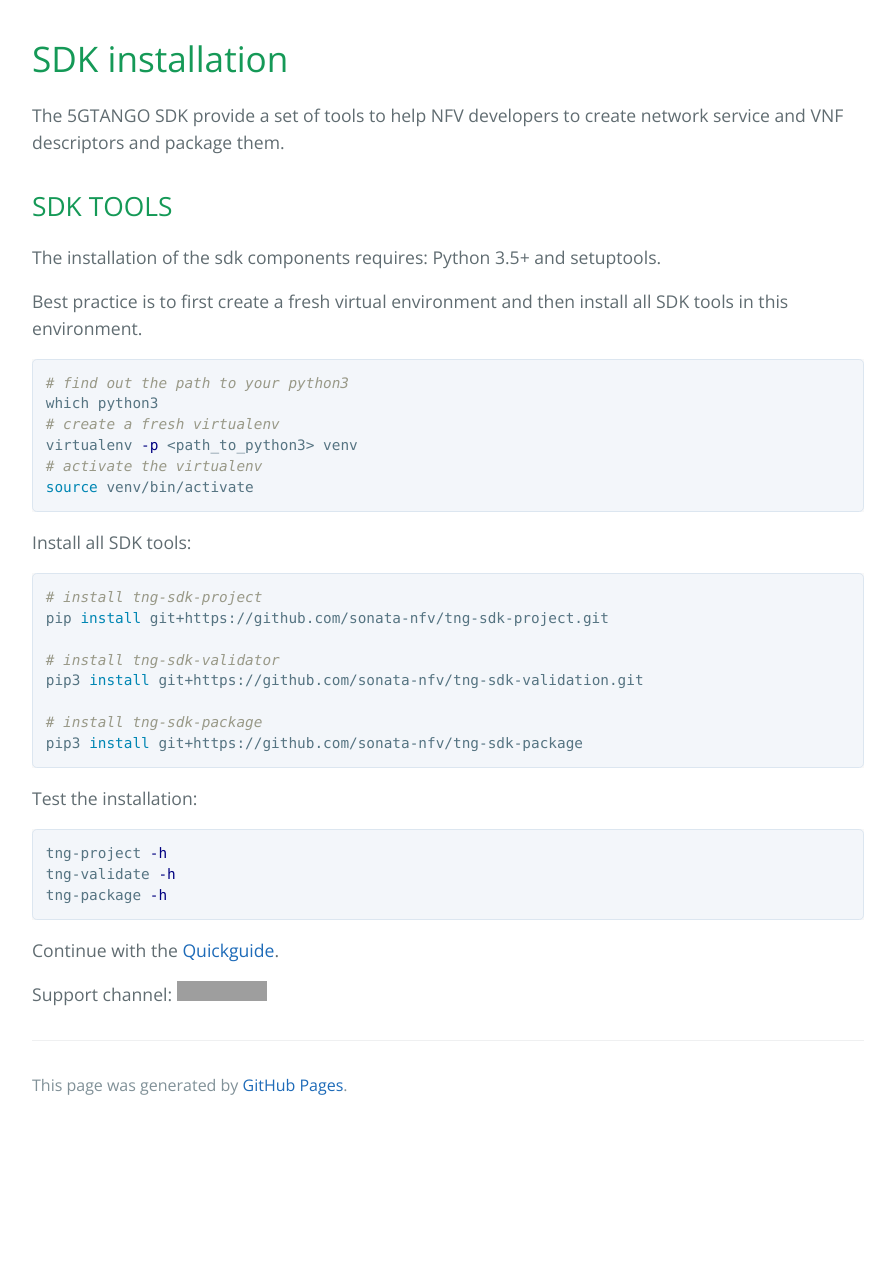
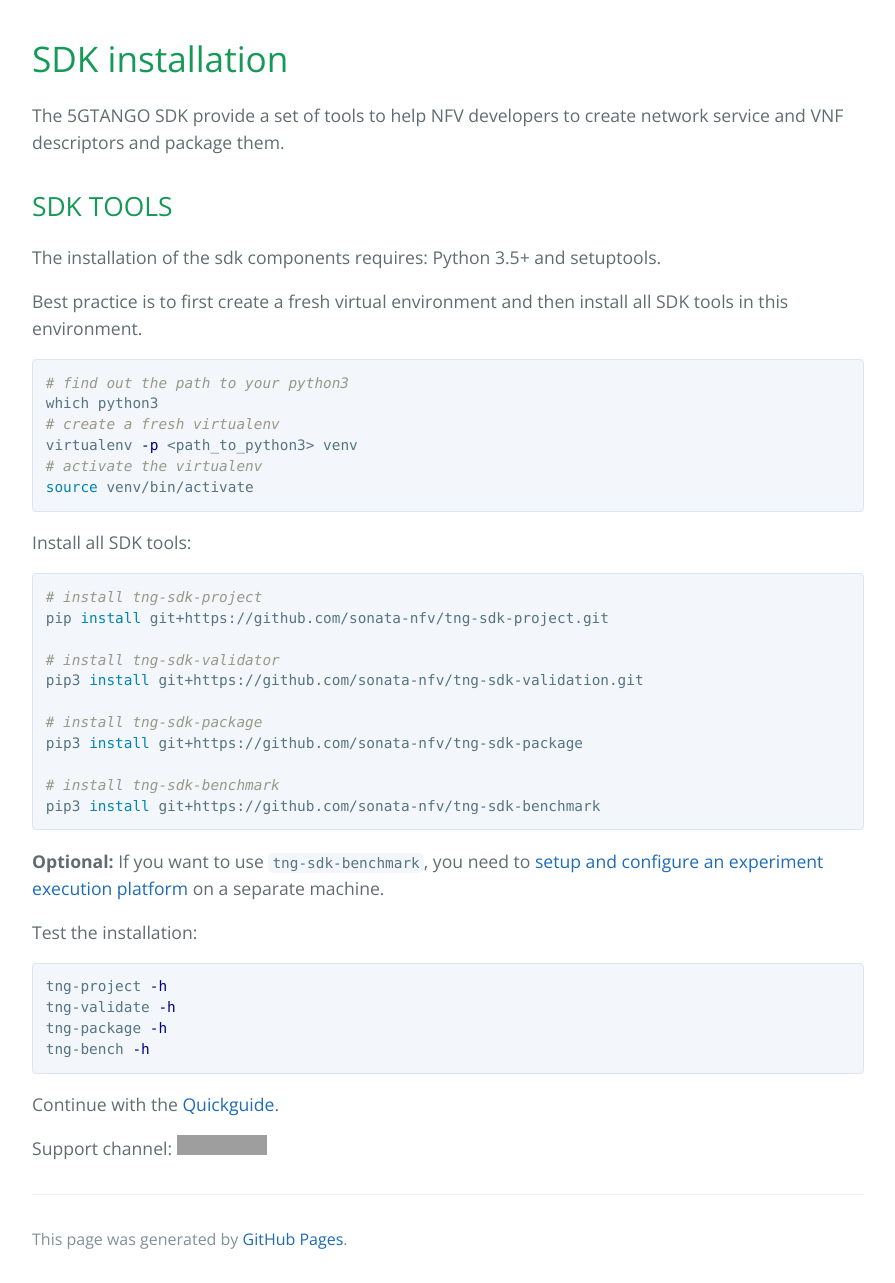
Before and after one commit to sonata-nfv/sonata-nfv.github.io, a Jekyll site: the page built from sdk-installation.md, in a window 1280 px wide. Shown: the whole page, without its empty margins (192-1087 px from the left). Built offline with Jekyll 4.4.1, drawn with Linux system fonts in a browser that asks for light colours; our own code applies the rules of GitHub Pages for plain Markdown files; before the commit the page ends 1129 px from its top, so only the background shows below that; grey boxes are pictures that could not be loaded.

Commit message:
Added tng-sdk-benchmark to SDK install
Signed-off-by: peusterm <manuel.peuster@uni-paderborn.de>

````diff
--- a/sdk-installation.md
+++ b/sdk-installation.md
@@ -28,7 +28,12 @@ pip3 install git+https://github.com/sonata-nfv/tng-sdk-validation.git
 
 # install tng-sdk-package
 pip3 install git+https://github.com/sonata-nfv/tng-sdk-package
+
+# install tng-sdk-benchmark
+pip3 install git+https://github.com/sonata-nfv/tng-sdk-benchmark
 ```
+
+**Optional:** If you want to use `tng-sdk-benchmark`, you need to [setup and configure an experiment execution platform](https://github.com/sonata-nfv/tng-sdk-benchmark/wiki/Setup-execution-platform-(vim-emu)) on a separate machine.
 
 Test the installation:
 
@@ -36,6 +41,7 @@ Test the installation:
 tng-project -h
 tng-validate -h
 tng-package -h
+tng-bench -h
 ```
 
 Continue with the [Quickguide](/quickguide).
````
